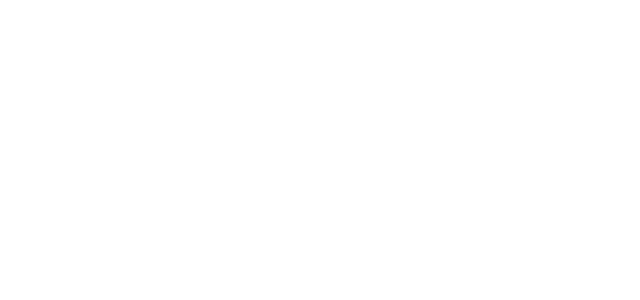
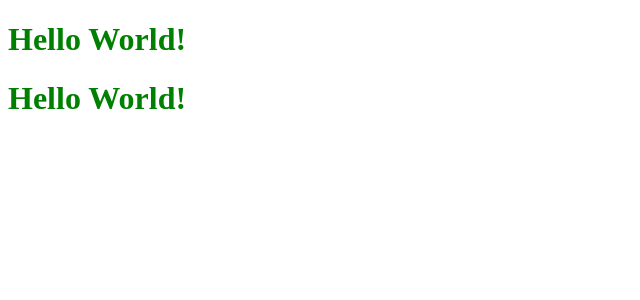
Before and after one commit to dinokaric/x, a React (Create React App) app: page / in a window 1280 px wide. Shown: the top 300 px of the page, without its empty margins (0-640 px from the left). Built offline with nearby package versions, Linux system fonts and the light colour scheme.

Commit message:
first component

```diff
--- a/src/App.tsx
+++ b/src/App.tsx
@@ -1,8 +1,11 @@
+import {Greeting} from './components/greeting/Greeting';
+
 function App() {
   return (
-    <div>
-
-    </div>
+    <>
+      <Greeting />
+      <Greeting />
+    </>
   );
 }
 
--- /dev/null
+++ b/src/components/greeting/Greeting.css
@@ -0,0 +1,4 @@
+.title {
+  font-size: 2rem;
+  color: green;
+}
--- /dev/null
+++ b/src/components/greeting/Greeting.tsx
@@ -0,0 +1,9 @@
+import './Greeting.css';
+
+export const Greeting = () => {
+  return (
+    <div>
+      <h1 className="title">Hello World!</h1>
+    </div>
+  )
+}
```
Also changed, not shown: 1 other file (tests, documents, lock files or other folders).
